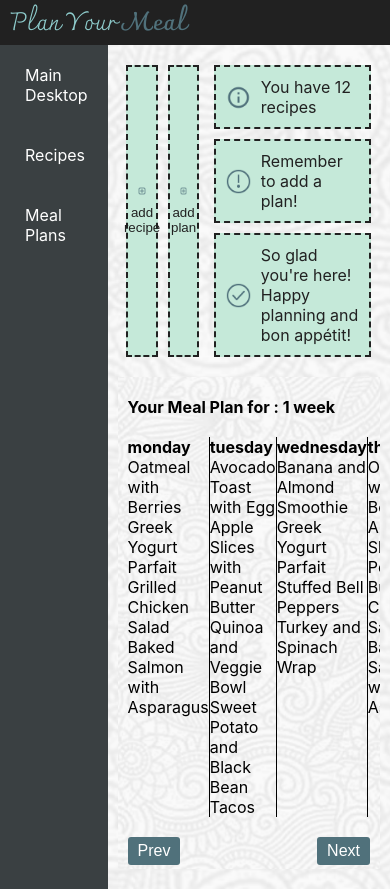
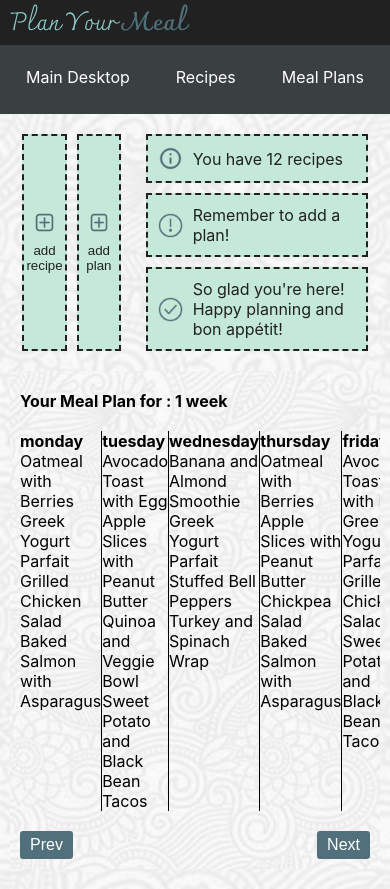
Before and after one commit to karolina-rachuta/plan-your-meal, a React (Create React App) app: page /app in a window 390 px wide. Built offline with nearby package versions, Linux system fonts and the light colour scheme.

Commit message:
rwd on add recipe page and rwd menu on platform

```diff
--- a/src/styles/components/app/add_new.scss
+++ b/src/styles/components/app/add_new.scss
@@ -42,8 +42,17 @@
         justify-content: space-evenly;
         height: 100vh;
 
+        @media only screen and (max-width: 580px) {
+            flex-direction: column;
+            align-items: center;
+        }
+
         .add__col {
             width: 40%;
+
+            @media only screen and (max-width: 580px) {
+                width: 100%;
+            }
 
             .input__row {
                 display: flex;
@@ -66,13 +75,8 @@
                     margin-top: 5px;
                 }
             }
-
         }
-
-
     }
-
-
 
     .add__bottom--col {
         display: flex;
@@ -91,8 +95,6 @@
                 max-width: 140px;
                 width: 100%;
             }
-
-
         }
 
     }
--- a/src/styles/components/app/sidebar.scss
+++ b/src/styles/components/app/sidebar.scss
@@ -7,6 +7,14 @@
     display: flex;
     flex-direction: column;
 
+    @media only screen and (max-width: 580px) {
+        width: 100%;
+        flex-direction: row;
+        align-items: center;
+        justify-content: space-evenly;
+        max-width: 100vw;
+        height: 70px;
+    }
 
     .sidebar__navlink {
         padding: 20px;
@@ -14,9 +22,18 @@
         border-left: 5px solid transparent;
         position: relative;
 
+        @media only screen and (max-width: 580px) {
+            border-left: none;
+            border-bottom: 5px solid transparent;
+        }
+
         &:hover {
             border-left: 5px solid $hover-color;
             color: $hover-color;
+
+            @media only screen and (max-width: 580px) {
+                border-left: none;
+            }
 
             &::after {
                 content: "►";
@@ -24,6 +41,11 @@
                 position: absolute;
                 right: 30px;
                 color: $hover-color;
+
+                @media only screen and (max-width: 580px) {
+                    content: "▼";
+                    right: 0px;
+                }
             }
         }
     }
--- a/src/styles/pages/platform.scss
+++ b/src/styles/pages/platform.scss
@@ -2,4 +2,8 @@
     display: flex;
     width: 100%;
     height: 100vh;
+
+    @media only screen and (max-width: 580px) {
+        flex-direction: column;
+    }
 }
```
